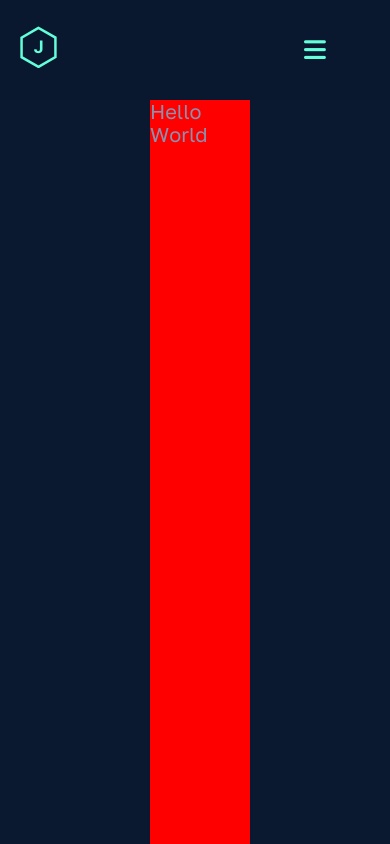
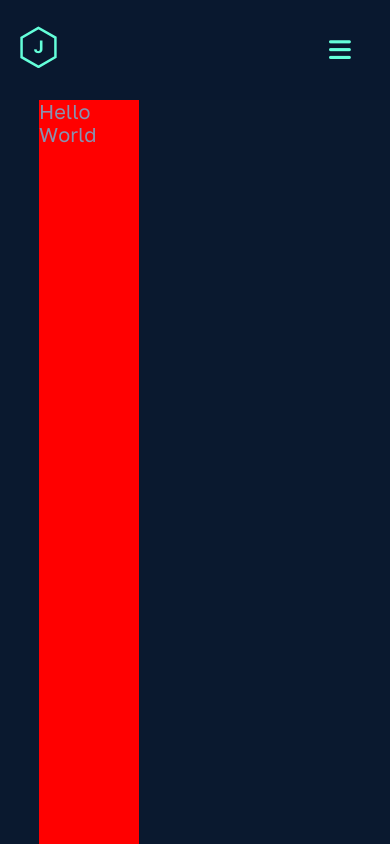
Before and after one commit to JosephBerm/Portfolio, a React (Create React App) app: page / in a window 390 px wide. Built offline with nearby package versions, Linux system fonts and the light colour scheme.

Commit message:
Styling fixes
Small styling fixes. Padding changed on navbar and section. Better styling for responsiveness.

```diff
--- a/src/css/App.css
+++ b/src/css/App.css
@@ -150,7 +150,7 @@ svg {
 }
 
 section {
-	padding: 0 150px;
+	padding: 0 10%;
 }
 .hero_section {
 	height: calc(100vh - 100px);
@@ -168,6 +168,9 @@ section {
 		pointer-events: all;
 		user-select: auto;
 	}
+	section {
+		padding: 0 150px;
+	}
 }
 
 .large-box {
--- a/src/css/Navbar.css
+++ b/src/css/Navbar.css
@@ -4,7 +4,7 @@ nav.navbar {
 	left: 0;
 	right: 0;
 	min-height: var(--nav-height);
-	padding: 0 50px 0 5%;
+	padding: 0 25px 0 5%;
 	background-color: rgba(10, 25, 47, 0.85);
 	display: flex;
 	justify-content: space-between;
```
